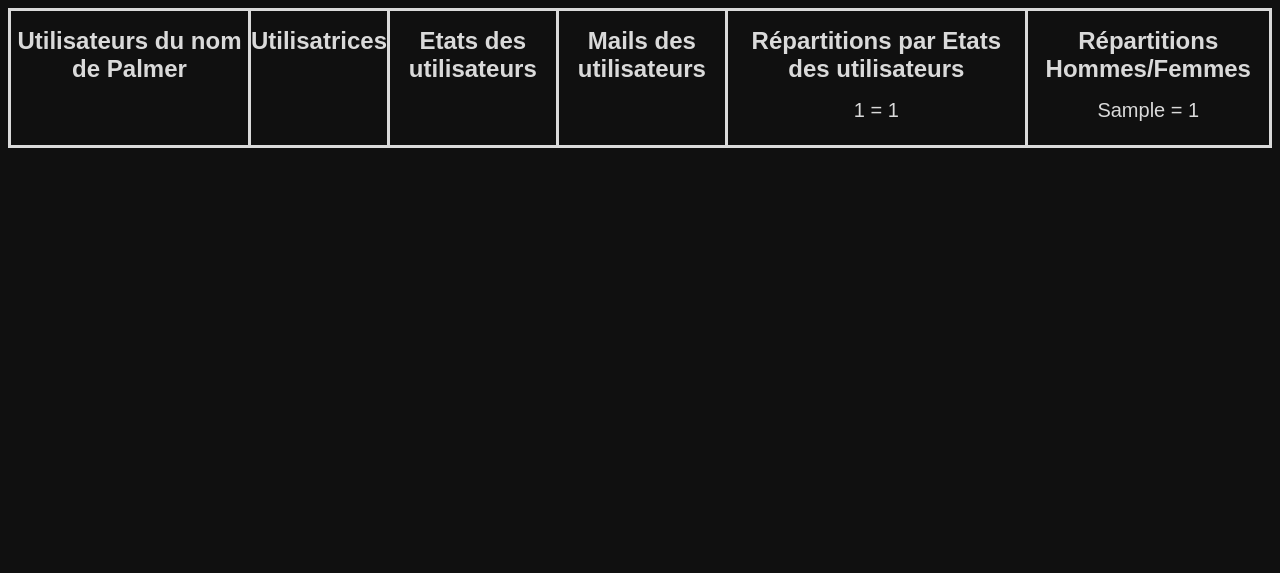
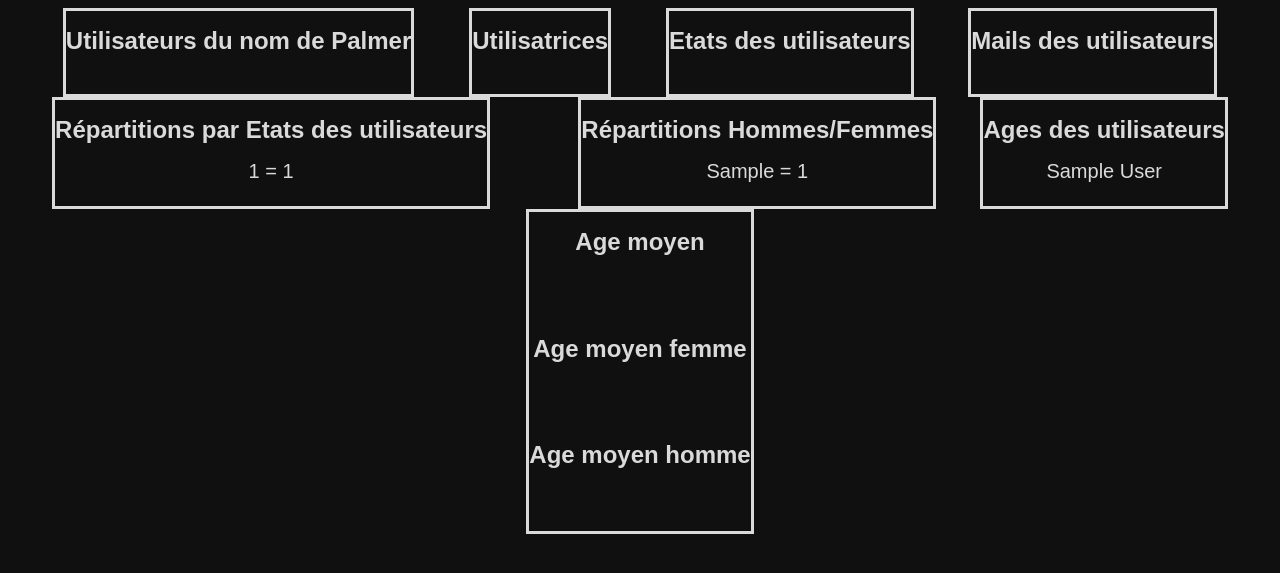
Before and after one commit to Clobac007/main, a PHP site: page / in a window 1280 px wide. Shown: the top 573 px of the page. Run offline with PHP 8.4, Linux system fonts and the light colour scheme; tables that the repository leaves empty or names only in its code hold one stand-in row (values such as "Sample post").

Commit message:
update exo SQL

```diff
--- a/aff_bdd_test/bdtrain.css
+++ b/aff_bdd_test/bdtrain.css
@@ -5,7 +5,7 @@ body
 	font-family: Arial;
 	font-size: 20px;
 	display: flex;
-	flex-direction: row;
+	flex-flow: row wrap;
 	text-align: center;
 	justify-content: space-evenly;
 }
@@ -17,14 +17,9 @@ div
 }
 
 
-div.six, div.eight
+div.six
 {
 	border: 0px;
-}
-
-div.first, div.second, div.third, div.four, div.five
-{
-	border-right: 0px;
 }
 
 h1
--- a/aff_bdd_test/index.php
+++ b/aff_bdd_test/index.php
@@ -91,9 +91,47 @@
 		?>
 	</div>
 	<div class="eight">
+		<h1>Ages des utilisateurs</h1>
 		<?php
-			// UPDATE users SET birth_date = REPLACE (birth_date, '/', '-')
+			$query81 = $pdo->query("SELECT first_name, last_name, ROUND(DATEDIFF('2021-04-27', STR_TO_DATE(birth_date, '%d/%m/%Y'))/365) AS 'age' FROM users");
+			$resultat81 = $query81->fetchAll();
+			foreach($resultat81 as $key81 => $value81)
+			{
+				echo $value81["first_name"] . " " . $value81["last_name"] . " " . $value81["age"] . "</br>";
+			}
+			echo "</br>";
 		?>
 	</div>
+	<div class="eightone">
+		<h1>Age moyen</h1>
+		<?php
+			$query82 = $pdo->query("SELECT ROUND(SUM(ROUND(DATEDIFF('2021-04-27', STR_TO_DATE(birth_date, '%d/%m/%Y'))/365))/1000) AS 'agem' FROM users");
+			$resultat82 = $query82->fetchAll();
+			foreach($resultat82 as $key82 => $value82)
+			{
+				echo $value82["agem"] . "</br>";
+			}
+			echo "</br>";
+		?>
+		<h1>Age moyen femme</h1>
+		<?php
+			$query83 = $pdo->query("SELECT ROUND(SUM(ROUND(DATEDIFF('2021-04-27', STR_TO_DATE(birth_date, '%d/%m/%Y'))/365))/478) AS 'agemf' FROM users WHERE gender='Female'");
+			$resultat83 = $query83->fetchAll();
+			foreach($resultat83 as $key83 => $value83)
+			{
+				echo $value83["agemf"] . "</br>";
+			}
+			echo "</br>";
+		?>
+		<h1>Age moyen homme</h1>
+		<?php
+			$query84 = $pdo->query("SELECT ROUND(SUM(ROUND(DATEDIFF('2021-04-27', STR_TO_DATE(birth_date, '%d/%m/%Y'))/365))/522) AS 'agemh' FROM users WHERE gender='Male'");
+			$resultat84 = $query84->fetchAll();
+			foreach($resultat84 as $key84 => $value84)
+			{
+				echo $value84["agemh"] . "</br>";
+			}
+			echo "</br>";
+		?>
 	</body>
 </html>
```
